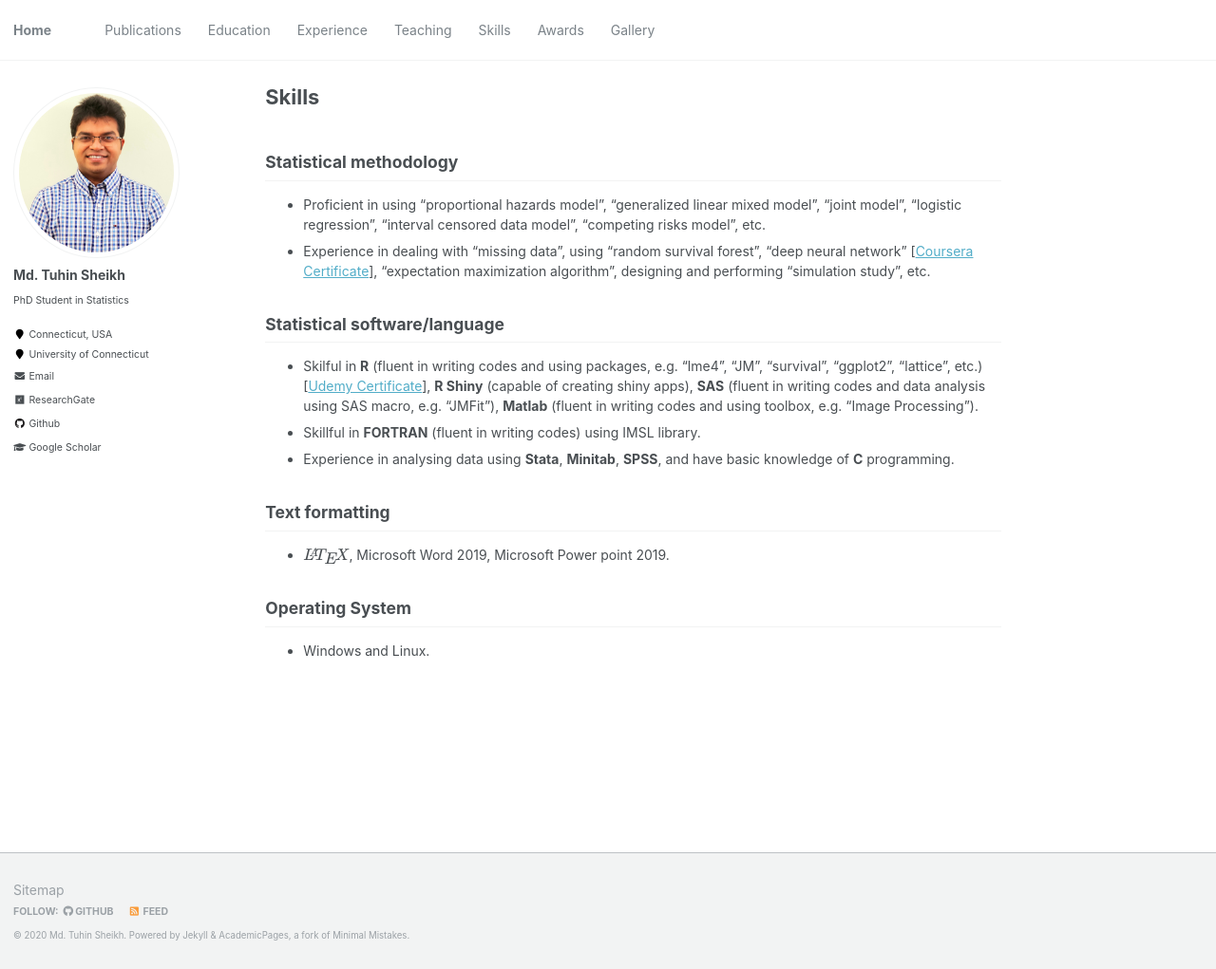
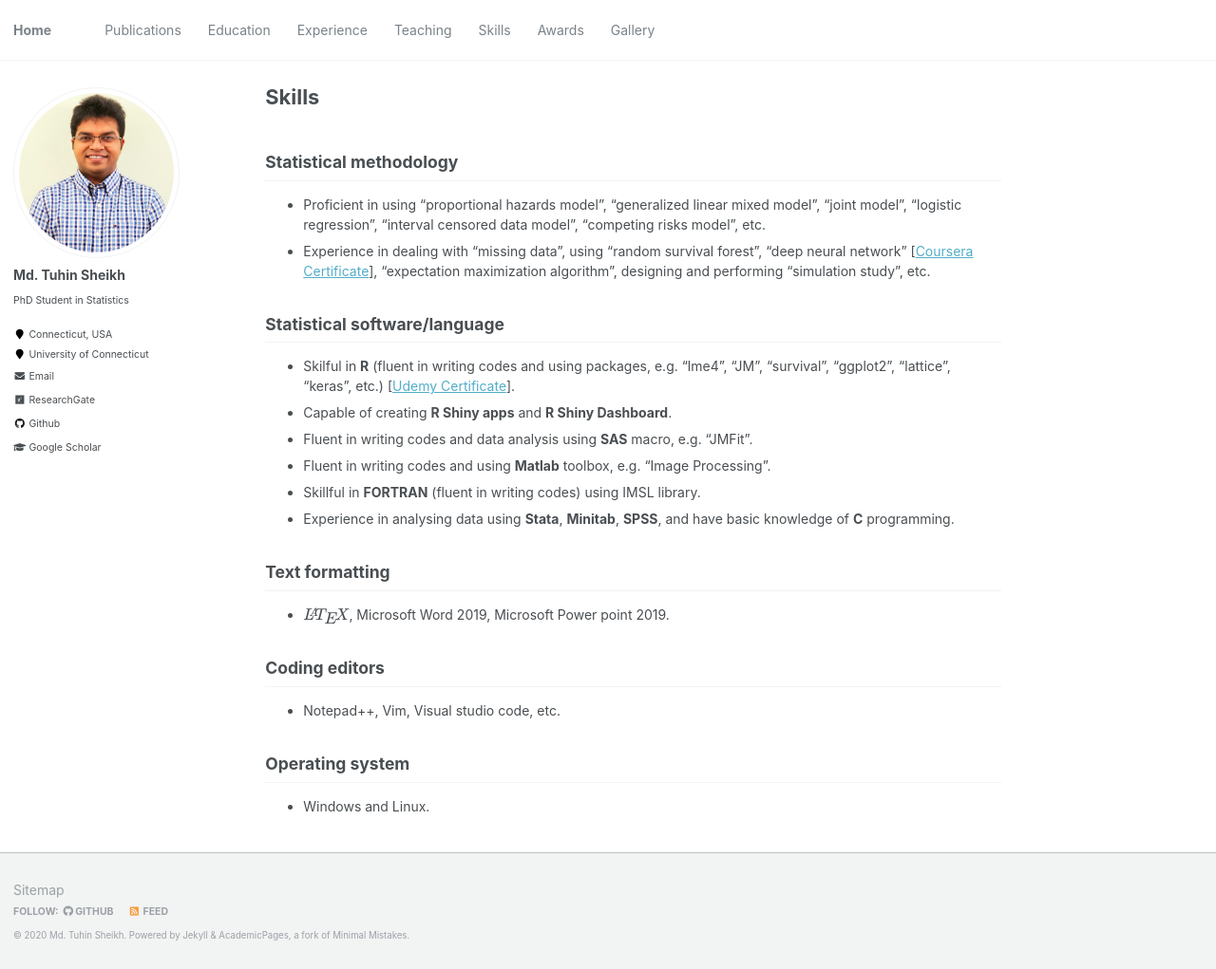
Before and after one commit to mdtuhinsheikh/mdtuhinsheikh.github.io, a Jekyll site: the page built from _pages/skills.md, in a window 1280 px wide and 1021 px high. Shown: the whole window at 95% size. Built offline with Jekyll 4.4.1, drawn with Linux system fonts in a browser that asks for light colours; formulas are drawn with MathJax 3.

Commit message:
Update skills.md

```diff
--- a/_pages/skills.md
+++ b/_pages/skills.md
@@ -14,17 +14,18 @@ author_profile: true
 designing and performing "simulation study", etc.
 
 ## Statistical software/language
-* Skilful in **R** (fluent in writing codes and using packages,
-e.g. "lme4", "JM", "survival", "ggplot2", "lattice", etc.) [[Udemy Certificate](https://www.udemy.com/certificate/UC-21QY2ZUV/)],
-**R Shiny** (capable of creating shiny apps), **SAS** (fluent in writing codes
-and data analysis using SAS macro, e.g. "JMFit"),
-**Matlab** (fluent in writing codes and using toolbox, e.g. "Image Processing").
+* Skilful in **R** (fluent in writing codes and using packages, e.g. "lme4", "JM", "survival", "ggplot2", "lattice", "keras", etc.) [[Udemy Certificate](https://www.udemy.com/certificate/UC-21QY2ZUV/)].
+* Capable of creating **R Shiny apps** and **R Shiny Dashboard**.
+* Fluent in writing codes and data analysis using **SAS** macro, e.g. "JMFit".
+* Fluent in writing codes and using **Matlab** toolbox, e.g. "Image Processing".
 * Skillful in **FORTRAN** (fluent in writing codes) using IMSL library.
-* Experience in analysing data using **Stata**, **Minitab**, **SPSS**, and
-have basic knowledge of **C** programming.
+* Experience in analysing data using **Stata**, **Minitab**, **SPSS**, and have basic knowledge of **C** programming.
 
 ## Text formatting
 * $\LaTeX$, Microsoft Word 2019, Microsoft Power point 2019.
 
-## Operating System
+## Coding editors
+* Notepad++, Vim, Visual studio code, etc.
+
+## Operating system
 * Windows and Linux.
```
